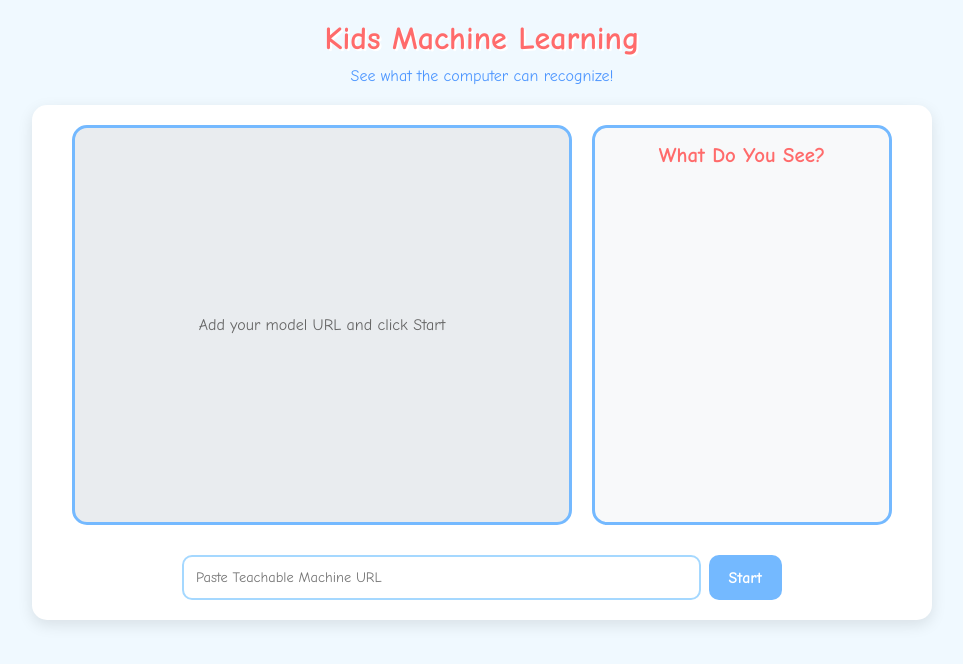
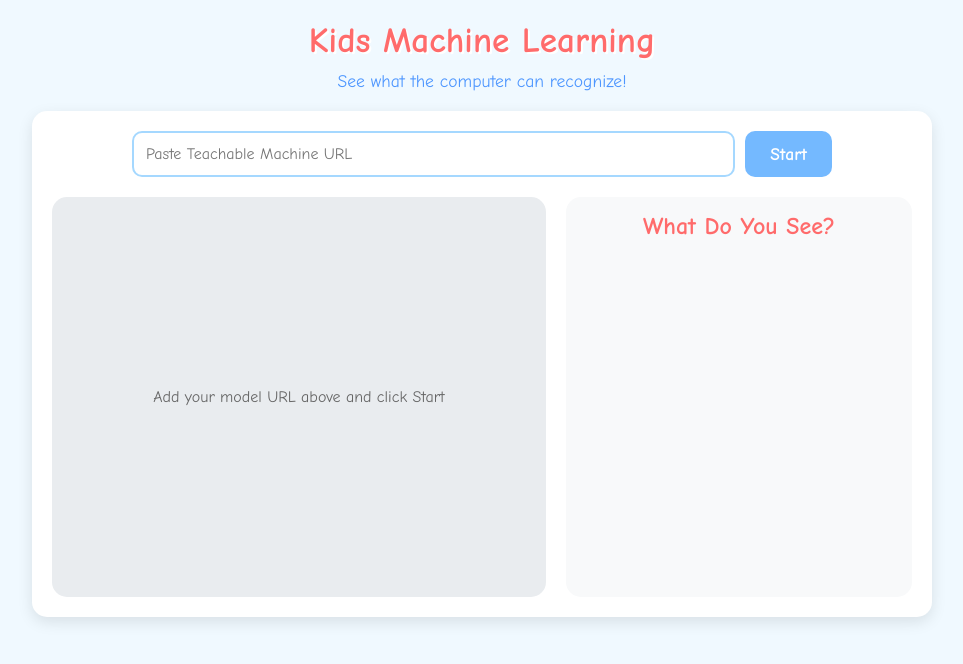
Before and after one commit to Edusharks/teachable-machine-host, a plain HTML site: page docs/index.html in a window 1280 px wide. Shown: the whole page, without its empty margins (158-1121 px from the left). Drawn offline with Linux system fonts and the light colour scheme.

Commit message:
Update index.html

```diff
--- a/docs/index.html
+++ b/docs/index.html
@@ -27,7 +27,7 @@
         h1 {
             color: #ff6b6b;
             text-align: center;
-            font-size: 2rem;
+            font-size: 2.2rem;
             margin-bottom: 10px;
             text-shadow: 2px 2px 0px #fff;
         }
@@ -36,7 +36,7 @@
             color: #4d96ff;
             text-align: center;
             margin-bottom: 20px;
-            font-size: 1rem;
+            font-size: 1.1rem;
         }
 
         .main-container {
@@ -51,12 +51,50 @@
             box-shadow: 0 5px 15px rgba(0,0,0,0.1);
         }
 
+        .input-container {
+            width: 100%;
+            max-width: 700px;
+            display: flex;
+            gap: 10px;
+            margin-bottom: 20px;
+        }
+
+        #model-url {
+            flex: 1;
+            padding: 12px;
+            border: 2px solid #a5d8ff;
+            border-radius: 10px;
+            font-family: 'Comic Neue', cursive;
+            font-size: 1rem;
+        }
+
+        #start-btn {
+            background-color: #74b9ff;
+            color: white;
+            border: none;
+            padding: 0 25px;
+            border-radius: 10px;
+            cursor: pointer;
+            font-family: 'Comic Neue', cursive;
+            font-weight: bold;
+            font-size: 1.1rem;
+            transition: all 0.2s;
+        }
+
+        #start-btn:hover {
+            background-color: #3a86ff;
+        }
+
+        #start-btn:disabled {
+            background-color: #95a5a6;
+            cursor: not-allowed;
+        }
+
         .content-row {
             display: flex;
             width: 100%;
             justify-content: center;
             gap: 20px;
-            margin-bottom: 15px;
         }
 
         .video-container {
@@ -69,7 +107,6 @@
             display: flex;
             justify-content: center;
             align-items: center;
-            border: 3px solid #74b9ff;
         }
 
         #webcam-container {
@@ -120,19 +157,18 @@
         }
 
         .results-container {
-            width: 300px;
-            height: 400px;
+            width: 350px;
+            min-height: 400px;
             display: flex;
             flex-direction: column;
             background-color: #f8f9fa;
             border-radius: 15px;
             padding: 15px;
-            border: 3px solid #74b9ff;
         }
 
         .results-title {
             color: #ff6b6b;
-            font-size: 1.3rem;
+            font-size: 1.5rem;
             margin-bottom: 15px;
             text-align: center;
         }
@@ -140,15 +176,15 @@
         #label-container {
             display: flex;
             flex-direction: column;
-            gap: 6px;
+            gap: 8px;
+            flex-grow: 1;
         }
 
         .prediction {
             background-color: white;
-            padding: 8px 12px;
+            padding: 10px 12px;
             border-radius: 8px;
             box-shadow: 0 2px 5px rgba(0,0,0,0.1);
-            border-left: 3px solid #74b9ff;
             transition: all 0.3s;
             display: flex;
             align-items: center;
@@ -158,8 +194,8 @@
         .prediction-name {
             font-weight: bold;
             color: #333;
-            font-size: 0.9rem;
-            width: 50%;
+            font-size: 1rem;
+            width: 45%;
             overflow: hidden;
             text-overflow: ellipsis;
             white-space: nowrap;
@@ -168,15 +204,15 @@
         .confidence-container {
             display: flex;
             align-items: center;
-            gap: 6px;
-            width: 50%;
+            gap: 8px;
+            width: 55%;
         }
 
         .confidence-text {
             font-weight: bold;
             color: #4d96ff;
-            font-size: 0.9rem;
-            min-width: 35px;
+            font-size: 1rem;
+            min-width: 40px;
             text-align: right;
         }
 
@@ -194,45 +230,6 @@
             border-radius: 7px;
             width: 0%;
             transition: width 0.5s ease-out;
-        }
-
-        .input-container {
-            width: 100%;
-            max-width: 600px;
-            display: flex;
-            gap: 8px;
-            margin-top: 15px;
-        }
-
-        #model-url {
-            flex: 1;
-            padding: 12px;
-            border: 2px solid #a5d8ff;
-            border-radius: 10px;
-            font-family: 'Comic Neue', cursive;
-            font-size: 0.9rem;
-        }
-
-        #start-btn {
-            background-color: #74b9ff;
-            color: white;
-            border: none;
-            padding: 0 20px;
-            border-radius: 10px;
-            cursor: pointer;
-            font-family: 'Comic Neue', cursive;
-            font-weight: bold;
-            font-size: 1rem;
-            transition: all 0.2s;
-        }
-
-        #start-btn:hover {
-            background-color: #3a86ff;
-        }
-
-        #start-btn:disabled {
-            background-color: #95a5a6;
-            cursor: not-allowed;
         }
 
         .bounce {
@@ -255,6 +252,11 @@
     <p class="subtitle">See what the computer can recognize!</p>
 
     <div class="main-container">
+        <div class="input-container">
+            <input type="text" id="model-url" placeholder="Paste Teachable Machine URL">
+            <button id="start-btn" onclick="init()">Start</button>
+        </div>
+
         <div class="content-row">
             <div class="video-container">
                 <div id="webcam-container">
@@ -263,7 +265,7 @@
                         <div class="loading-text">Loading model...</div>
                     </div>
                     <canvas id="webcam-canvas"></canvas>
-                    <p id="initial-message" style="color: #666; text-align: center; padding: 15px;">Add your model URL and click Start</p>
+                    <p id="initial-message" style="color: #666; text-align: center; padding: 15px;">Add your model URL above and click Start</p>
                 </div>
             </div>
 
@@ -271,11 +273,6 @@
                 <h2 class="results-title">What Do You See?</h2>
                 <div id="label-container"></div>
             </div>
-        </div>
-
-        <div class="input-container">
-            <input type="text" id="model-url" placeholder="Paste Teachable Machine URL">
-            <button id="start-btn" onclick="init()">Start</button>
         </div>
     </div>
 
@@ -367,6 +364,13 @@
                     container: div
                 });
             }
+
+            // Adjust container height based on number of classes
+            const resultsContainer = document.querySelector('.results-container');
+            const minHeight = 400;
+            const itemHeight = 42; // Approximate height of each prediction item
+            const newHeight = Math.max(minHeight, classNames.length * itemHeight + 60); // 60px for title and padding
+            resultsContainer.style.height = `${newHeight}px`;
         }
 
         async function loop() {
```
